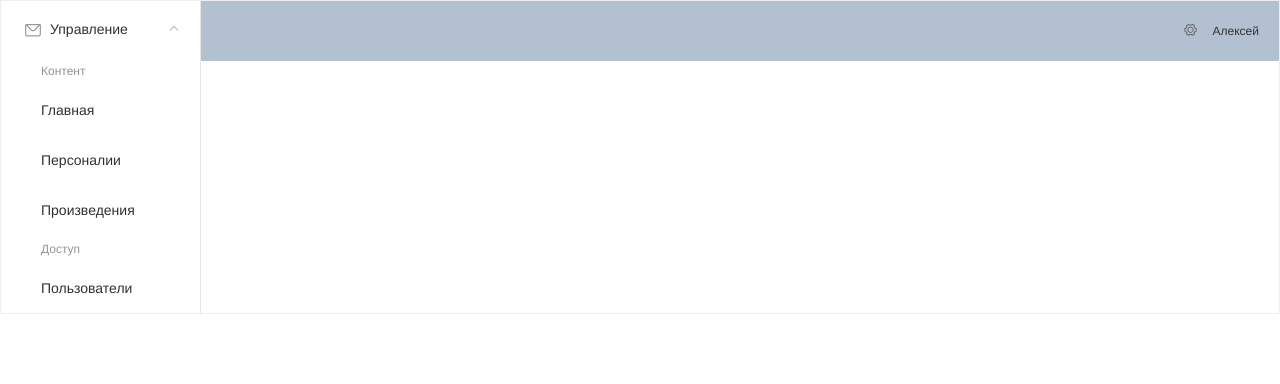
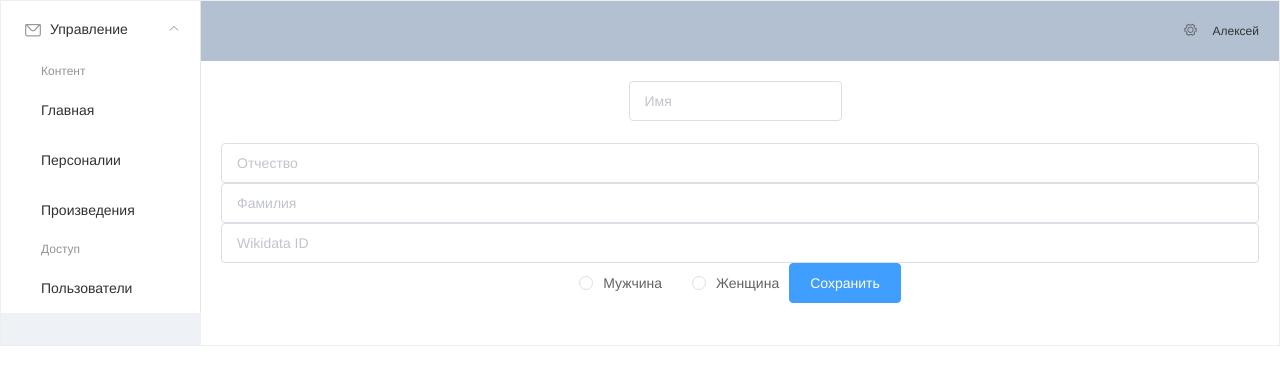
Before and after one commit to yaskevich/persona, a Vue app in the folder front/: page /person/1 in a window 1280 px wide. Shown: the top 384 px of the page. Built offline with nearby package versions, Linux system fonts and the light colour scheme; no server answers.

Commit message:
add person component

```diff
--- /dev/null
+++ b/front/src/components/Person.vue
@@ -0,0 +1,69 @@
+<template>
+  <!-- <div class="user">
+    <h2>№ {{ $route.params.id }}</h2>
+  </div> -->
+    <el-form label-width="120px" v-model="person" :inline="true">
+      <!-- label="Имя" -->
+      <el-form-item prop="firstName">
+      <el-input placeholder="Имя" v-model="person.firstname" class="text-input" prop="firstName"></el-input>
+      </el-form-item>
+    <el-input placeholder="Отчество" v-model="person.patroname" class="text-input"></el-input>
+    <el-input placeholder="Фамилия" v-model="person.lastname" class="text-input"></el-input>
+    <!-- <el-input placeholder="Фамилия при рождении" v-model="form.lastName2" class="text-input"></el-input> -->
+
+    <el-input placeholder="Wikidata ID" prop="wikidata" v-model="person.wikidata" class="text-input"></el-input>
+    <!-- <el-form-item label="Пол"> -->
+    <el-form-item>
+      <el-radio-group v-model="person.sex">
+        <el-radio label="1">Мужчина</el-radio>
+        <el-radio label="2">Женщина</el-radio>
+      </el-radio-group>
+    </el-form-item>
+     <el-button type="primary" @click="onSubmit">Сохранить</el-button>
+    </el-form>
+</template>
+<script>
+import { reactive, ref } from 'vue';
+import { onBeforeMount } from 'vue';
+import axios from 'axios';
+
+export default {
+  name: "Person",
+  props: {
+    // datum: Object,
+  },
+  setup() {
+
+    let person = ref({});
+
+    onBeforeMount(async() => {
+      axios.get('/api/person/get/1').then((response) => {
+        console.log(response.data[0]);
+        person.value = response.data[0];
+        person.value.sex = person.value.sex.toString();
+      })
+    })
+
+    const onSubmit = () => {
+      // form.validate();
+        console.log('submit!', form);
+        // axios.get('/api/data').then((response) => {
+        //   console.log(response.data);
+        // })
+        axios.post('/api/person/add', form)
+          .then(function (response) {
+            console.log(response);
+          })
+          .catch(function (error) {
+            console.log(error);
+          });
+    };
+
+    console.log("render");
+    return {onSubmit, person};
+  },
+  components: {
+
+  }
+};
+</script>
--- a/front/src/components/PersonList.vue
+++ b/front/src/components/PersonList.vue
@@ -33,7 +33,12 @@
   <el-col :span="4"><div class="grid-content bg-purple-light">{{value.patroname}}</div></el-col>
   <el-col :span="4"><div class="grid-content bg-purple">{{value.lastname}}</div></el-col>
   <el-col :span="4"><div class="grid-content bg-purple-light">{{value.wikidata}}</div></el-col>
-  <el-col :span="4"><div class="grid-content bg-purple"></div></el-col>
+  <el-col :span="4"><div class="grid-content bg-purple">
+    <router-link :to="'/person/' + value.id">
+    <el-button type="text" size="mini" icon="el-icon-edit" plain class="full-width"></el-button>
+  </router-link>
+  </div></el-col>
+
   <!-- <el-col :span="4"><div class="grid-content bg-purple-light"></div></el-col> -->
 </el-row>
 </template>
@@ -41,7 +46,8 @@
 <script>
 import { reactive, ref } from 'vue';
 import { onBeforeMount } from 'vue';
-import axios from 'axios'
+import axios from 'axios';
+import Person from './Person.vue';
 export default {
   name: "PersonList",
   props: {
@@ -128,10 +134,14 @@ export default {
  }
  .grid-content {
    border-radius: 4px;
-   min-height: 36px;
+   /* min-height: 36px; */
  }
  .row-bg {
    padding: 10px 0;
    background-color: #f9fafc;
  }
+ .full-width{
+   display: block;
+   width: 100%;
+ }
 </style>
--- a/front/src/router.ts
+++ b/front/src/router.ts
@@ -2,6 +2,7 @@ import { createWebHistory, createRouter } from 'vue-router';
 import Home from './components/Home.vue';
 import UserList from './components/UserList.vue';
 import PersonList from './components/PersonList.vue';
+import Person from './components/Person.vue';
 import WorkList from './components/WorkList.vue';
 
 const routes = [
@@ -22,6 +23,11 @@ const routes = [
 		name: 'PersonList',
 	},
 	{
+		path: '/person/:id',
+		component: Person,
+		name: 'Person',
+	},
+	{
 		path: '/works',
 		component: WorkList,
 		name: 'WorkList',
```
Also changed, not shown: 2 other files (tests, documents, lock files or other folders).
